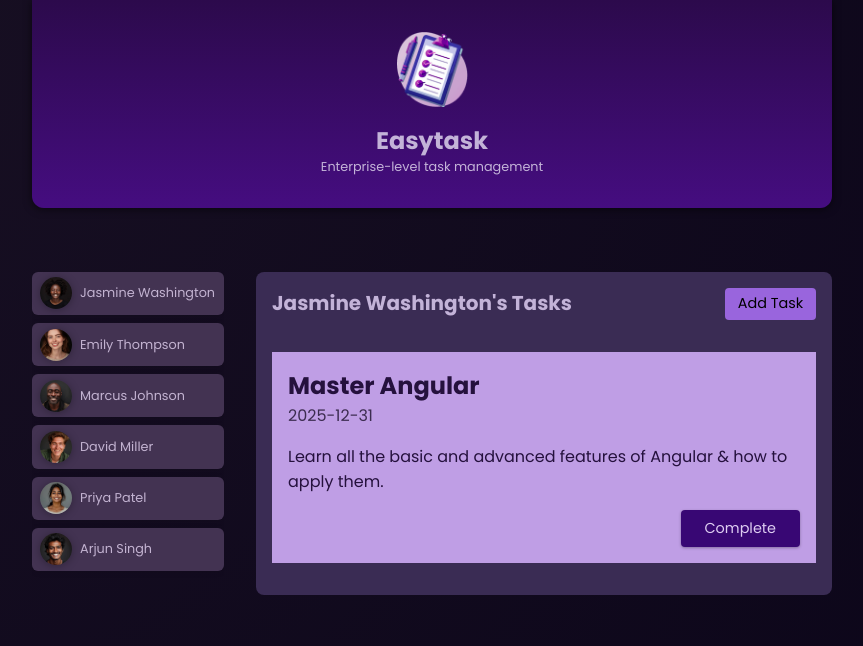
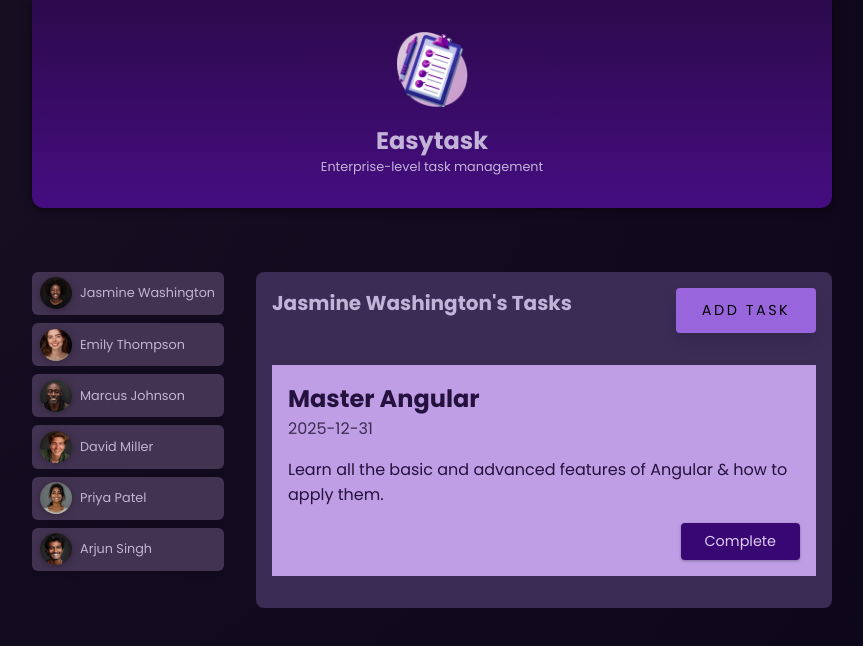
Before and after one commit to daniel-pohl/01-starting-project, an Angular app: page / in a window 1280 px wide. Both pictures are taken after a click on the button "Jasmine Washington". Shown: the top 646 px of the page, without its empty margins (208-1071 px from the left). Built offline with nearby package versions, Linux system fonts and the light colour scheme.

Commit message:
47. Storing Data Models in Separate Files PLUS CSS button

```diff
--- a/src/app/tasks/tasks.component.css
+++ b/src/app/tasks/tasks.component.css
@@ -4,6 +4,32 @@
     max-height: 60vh;
     overflow: auto;
     background-color: #3a2c54;
+  }
+
+
+  .buttonaddtask {
+    width: 140px;
+    height: 45px;
+    font-family: 'Roboto', sans-serif;
+    font-size: 11px;
+    text-transform: uppercase;
+    letter-spacing: 2.5px;
+    font-weight: 500;
+    color: #000;
+    background-color: #fff;
+    border: none;
+    border-radius: 45px;
+    box-shadow: 0px 8px 15px rgba(0, 0, 0, 0.1);
+    transition: all 0.3s ease 0s;
+    cursor: pointer;
+    outline: none;
+    }
+
+  .buttonaddtask:hover {
+    background-color: #2EE59D;
+    box-shadow: 0px 15px 20px rgba(46, 229, 157, 0.4);
+    color: #fff;
+    transform: translateY(-7px);
   }
 
   header {
--- a/src/app/tasks/tasks.component.html
+++ b/src/app/tasks/tasks.component.html
@@ -2,7 +2,7 @@
         <header>
                 <h2>{{ name }}'s Tasks</h2>
                 <menu>
-                        <button>Add Task</button>
+                        <button class="buttonaddtask">Add Task</button>
                 </menu>
         </header>
         <ul>
--- a/src/app/user/user.component.ts
+++ b/src/app/user/user.component.ts
@@ -1,10 +1,6 @@
 import { Component, EventEmitter, Input, Output } from '@angular/core';
+import { User } from './user.model';
 
-type User = {
-    id: string;
-    avatar: string;
-    name: string;
-}
 
 @Component({
   selector: 'app-user',
--- /dev/null
+++ b/src/app/user/user.model.ts
@@ -0,0 +1,6 @@
+export interface User{
+  id: string;
+  avatar: string;
+  name: string;
+
+}
```
Also changed, not shown: src/app/app.component.ts (+8 -0 lines), src/app/tasks/task/task.component.ts (+2 -7 lines), src/app/tasks/task/task.model.ts (added, +7 -0 lines).
